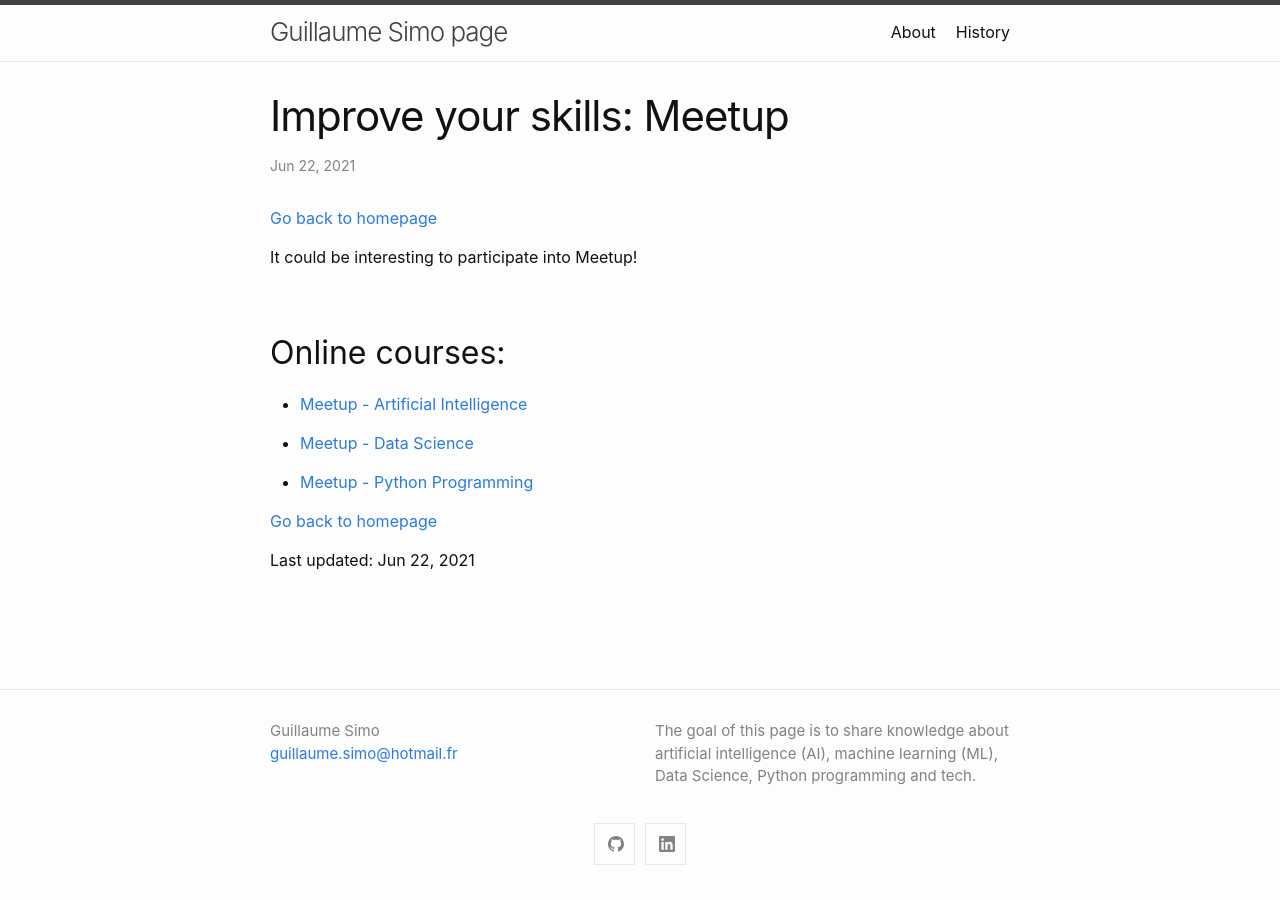
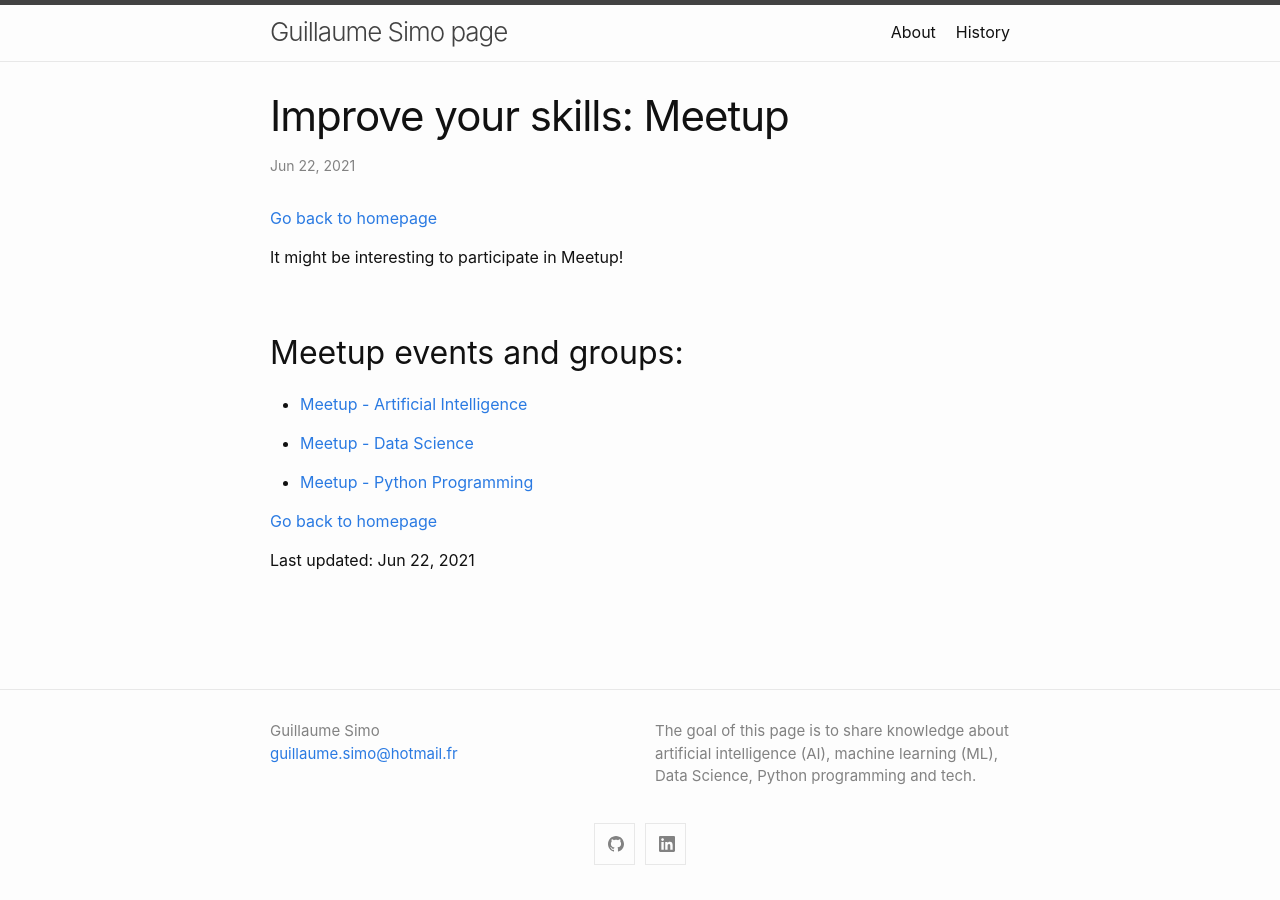
Before and after one commit to GuillaumeSimo/GuillaumeSimo.github.io, a Jekyll site: the page built from _posts/2021-06-22-improve-skills-meetup.md, in a window 1280 px wide. Built offline with Jekyll 4.4.1, drawn with Linux system fonts in a browser that asks for light colours.

Commit message:
Update 2021-06-22-improve-skills-meetup.md

```diff
--- a/_posts/2021-06-22-improve-skills-meetup.md
+++ b/_posts/2021-06-22-improve-skills-meetup.md
@@ -6,9 +6,9 @@ categories: misc
 
 [Go back to homepage](https://guillaumesimo.github.io/)
 
-It could be interesting to participate into Meetup!
+It might be interesting to participate in Meetup!
 
-## Online courses:
+## Meetup events and groups:
 
 * <a href="https://www.meetup.com/fr-FR/find/?keywords=artificial%20intelligence" target="_blank">Meetup - Artificial Intelligence</a>
 
```
